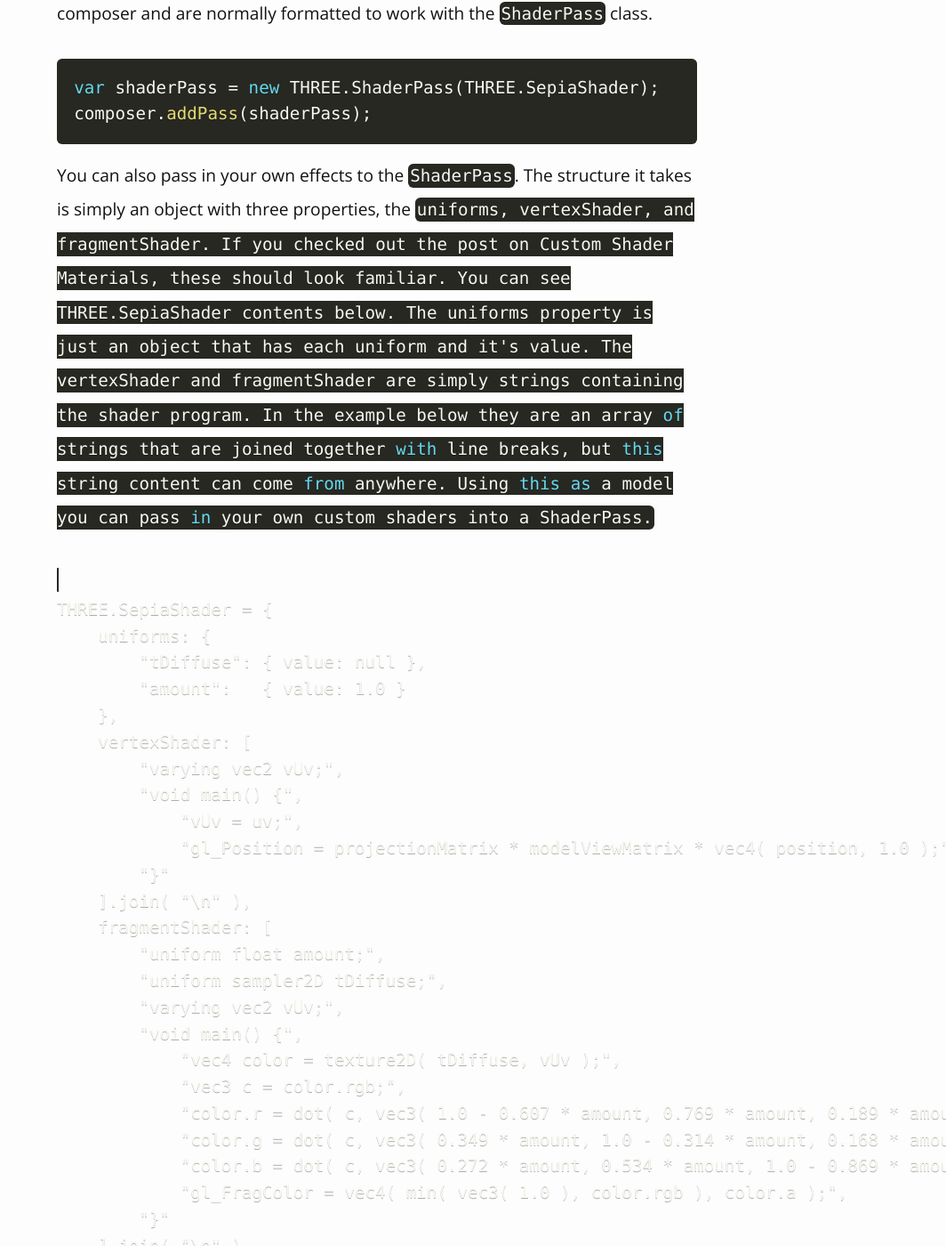
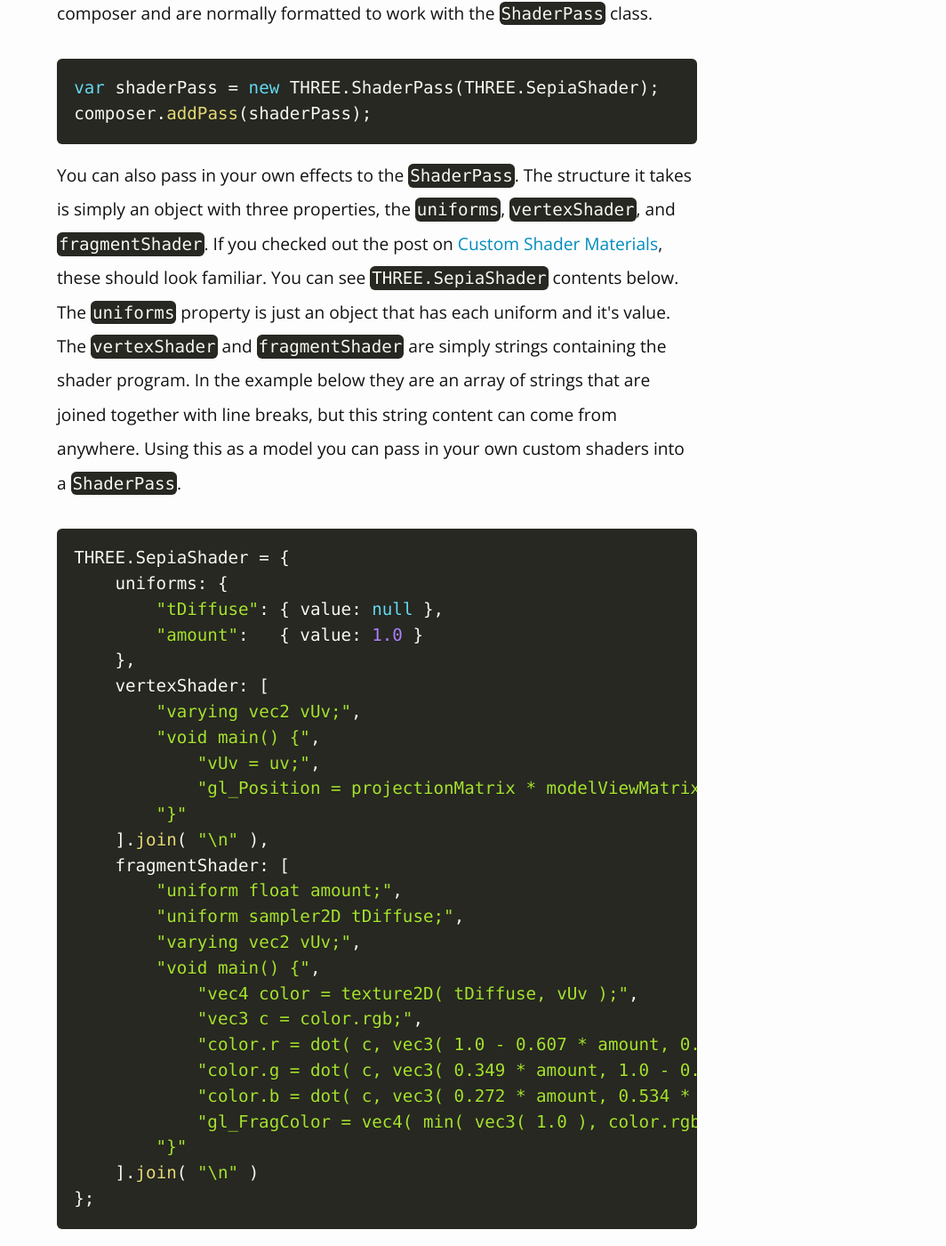
Before and after one commit to cjgammon/blog, a Jekyll site: the page built from _posts/2016/2016-10-12-threejs-post-processing.html, in a window 1280 px wide and 1400 px high, scrolled down 2161 px. Shown: the whole window at 89% size, without its empty margins (216-1280 px from the left). Built offline with Jekyll 4.4.1, drawn with Linux system fonts in a browser that asks for light colours; comment, search, counter and statistics services are not loaded; some of the changed text lies outside the part shown.

Commit message:
fix syntax

```diff
--- a/_posts/2016/2016-10-12-threejs-post-processing.html
+++ b/_posts/2016/2016-10-12-threejs-post-processing.html
@@ -51,7 +51,7 @@
 <pre><code class="language-js">var shaderPass = new THREE.ShaderPass(THREE.SepiaShader);
 composer.addPass(shaderPass);</code></pre>
 <p>
-You can also pass in your own effects to the <code class="language-js">ShaderPass</code>. The structure it takes is simply an object with three properties, the <code class="language-js">uniforms, <code class="language-js">vertexShader</code>, and <code class="language-js">fragmentShader</code>. If you checked out the post on <a href="/threejs-custom-shader-material">Custom Shader Materials</a>, these should look familiar. You can see <code class="language-js">THREE.SepiaShader</code> contents below. The <code class="language-js">uniforms</code> property is just an object that has each uniform and it's value. The <code class="language-js">vertexShader</code> and <code class="language-js">fragmentShader</code> are simply strings containing the shader program. In the example below they are an array of strings that are joined together with line breaks, but this string content can come from anywhere. Using this as a model you can pass in your own custom shaders into a <code class="language-js">ShaderPass</code>.
+You can also pass in your own effects to the <code class="language-js">ShaderPass</code>. The structure it takes is simply an object with three properties, the <code class="language-js">uniforms</code>, <code class="language-js">vertexShader</code>, and <code class="language-js">fragmentShader</code>. If you checked out the post on <a href="/threejs-custom-shader-material">Custom Shader Materials</a>, these should look familiar. You can see <code class="language-js">THREE.SepiaShader</code> contents below. The <code class="language-js">uniforms</code> property is just an object that has each uniform and it's value. The <code class="language-js">vertexShader</code> and <code class="language-js">fragmentShader</code> are simply strings containing the shader program. In the example below they are an array of strings that are joined together with line breaks, but this string content can come from anywhere. Using this as a model you can pass in your own custom shaders into a <code class="language-js">ShaderPass</code>.
 </p>
 <pre><code class="language-js">THREE.SepiaShader = {
 	uniforms: {
```
